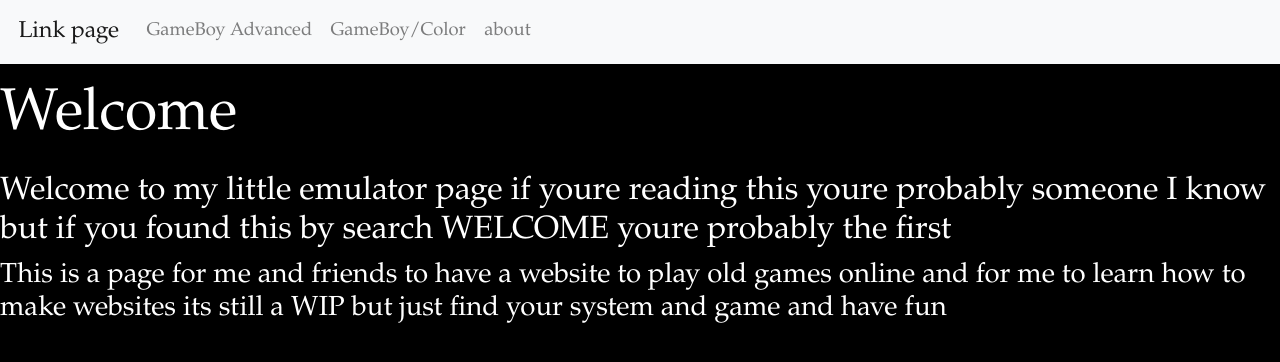
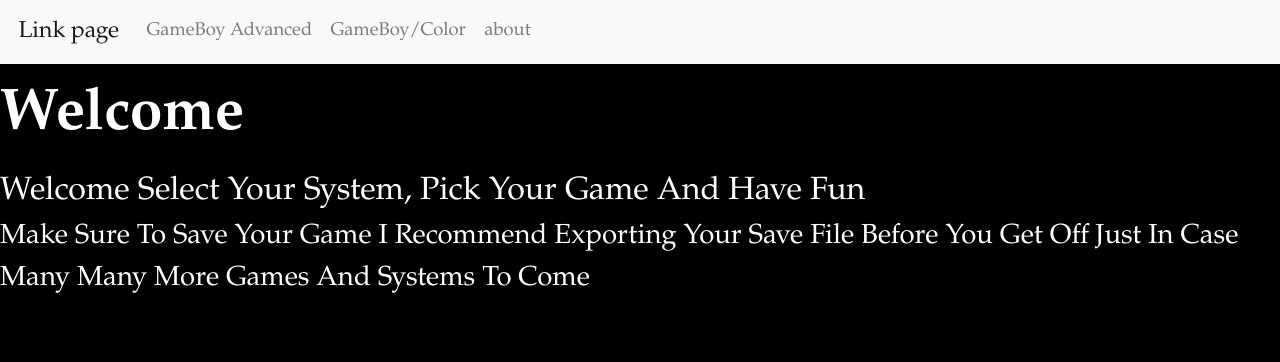
Before and after one commit to CarterDemon09/emuhub, a plain HTML site: page index.html in a window 1280 px wide. Drawn offline with nearby package versions, Linux system fonts and the light colour scheme.

Commit message:
Update index.html

```diff
--- a/index.html
+++ b/index.html
@@ -17,8 +17,9 @@
 <Body>
   <div id="header"></div>
   <div class="center">
-     <h1>Welcome</h1>
-  <h3> Welcome to my little emulator page if youre reading this youre probably someone I know but if you found this by search WELCOME youre probably the first</h3>
-     <h4>This is a page for me and friends to have a website to play old games online and for me to learn how to make websites its still a WIP but just find your system and game and have fun </h4>
+     <h1><strong>Welcome</strong></h1>
+  <h3> Welcome Select Your System, Pick Your Game And Have Fun</h3>
+     <h4> Make Sure To Save Your Game I Recommend Exporting Your Save File Before You Get Off Just In Case</h4>
+     <h4>Many Many More Games And Systems To Come</h4>
  </div>
 </Body>
```
